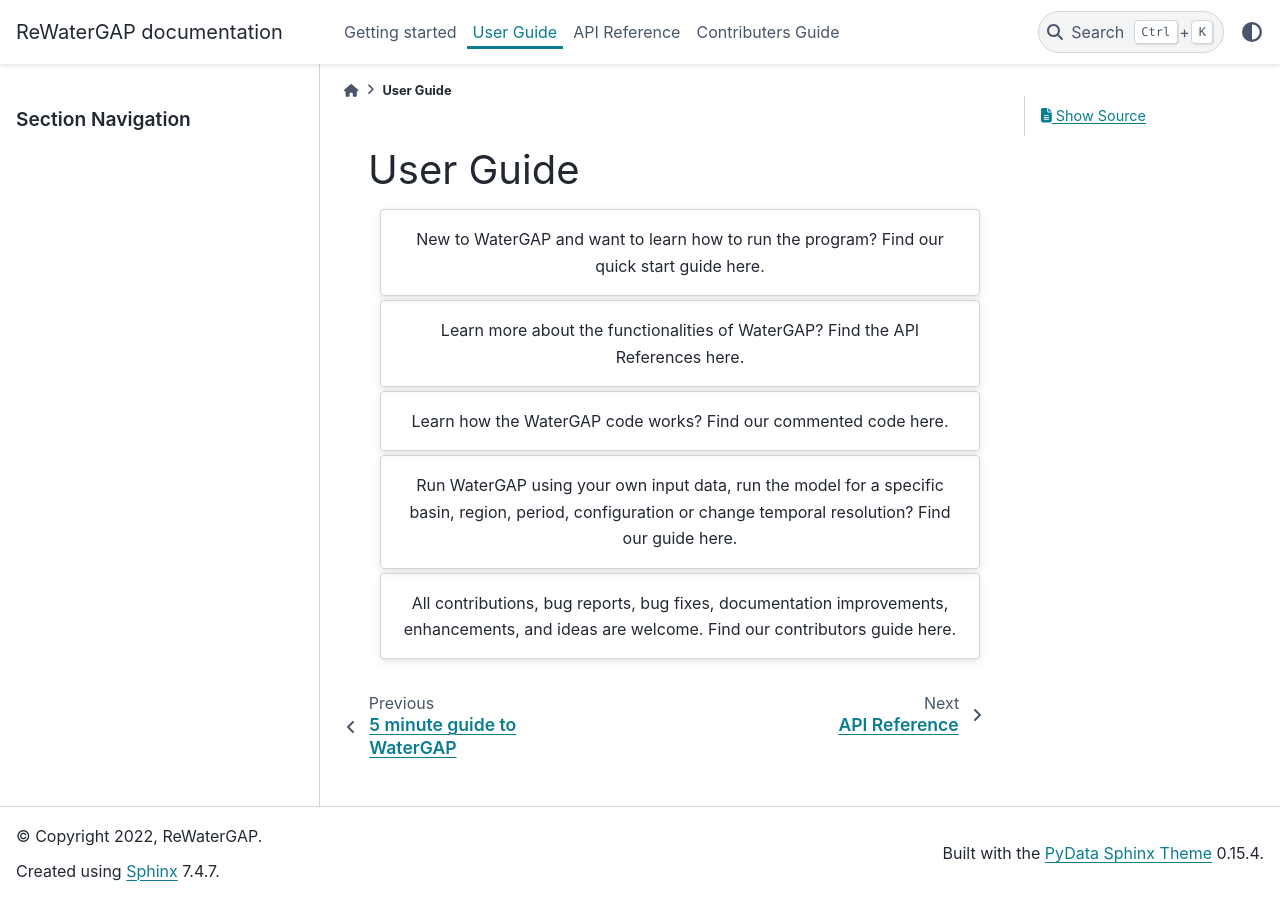
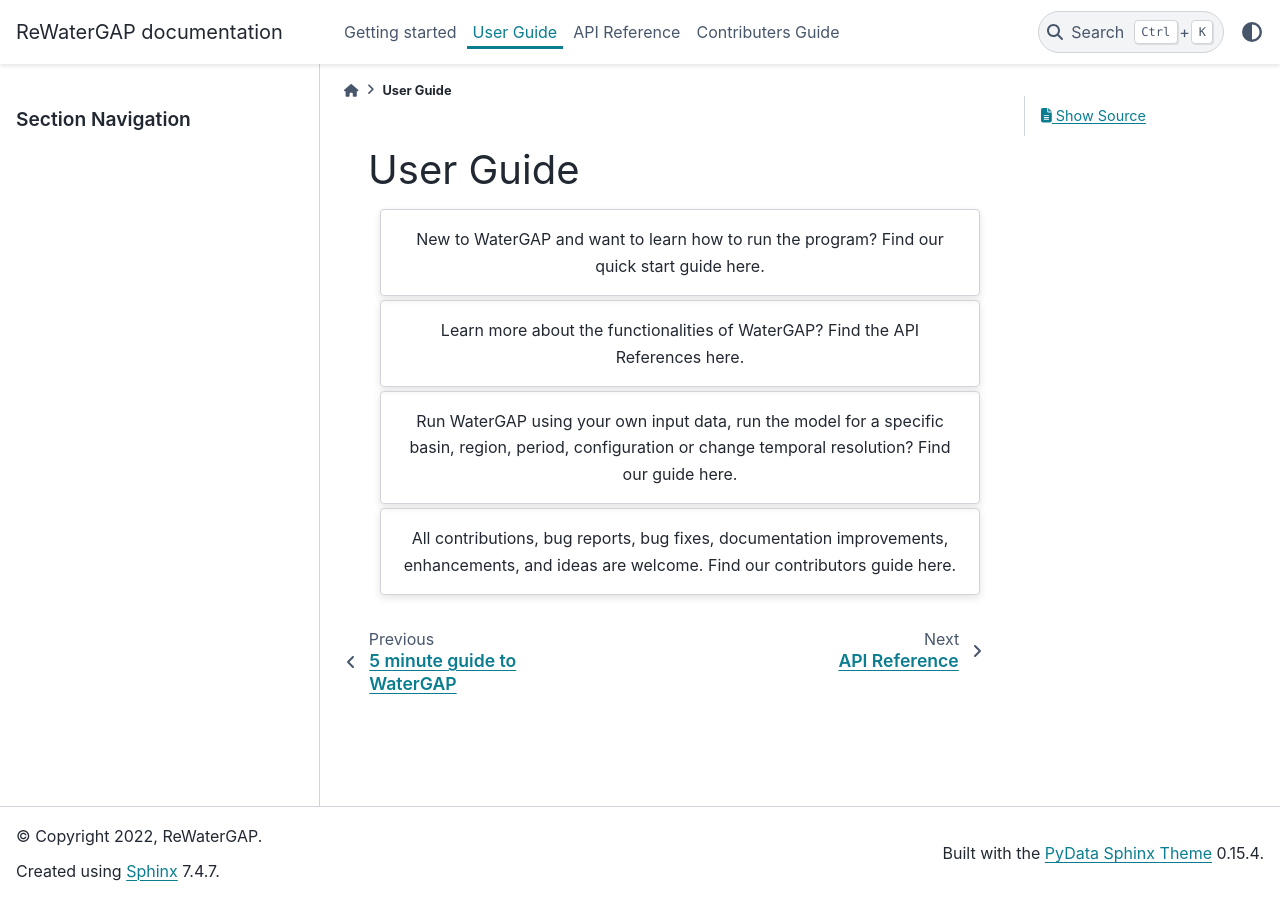
Before and after one commit to HydrologyFrankfurt/ReWaterGAP, a Sphinx documentation site: the page built from docs/user_guide/index.rst, in a window 1280 px wide. Built offline with Sphinx 7.4.7 and the PyData theme 0.15.4, drawn with Linux system fonts in a browser that asks for light colours; pages that are not in the unit, such as notebooks, are missing from menus.

Commit message:
Update index.rst

```diff
--- a/docs/user_guide/index.rst
+++ b/docs/user_guide/index.rst
@@ -23,13 +23,6 @@
 
     .. grid-item-card::
         :text-align: center
-        :link:  https://hydrologyfrankfurt.github.io/ReWaterGAP/_modules/canopy.html#canopy_balance
-        :link-type: url
-
-        Learn how the WaterGAP code works? Find our commented code here.
-
-    .. grid-item-card::
-        :text-align: center
         :link: contributers_guide
         :link-type: ref
 
```
